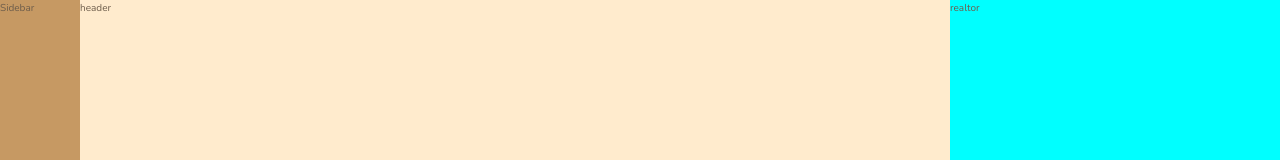
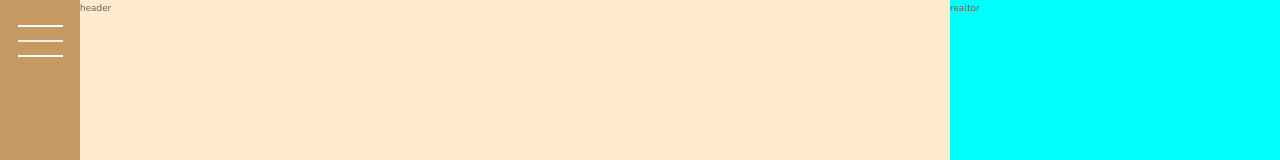
Before and after one commit to bechandrakant/realtors-project, a website: page index.html in a window 1280 px wide. Shown: the top 160 px of the page. Drawn offline with nearby package versions, Linux system fonts and the light colour scheme.

Commit message:
feat(sidebar): add sidebar

```diff
--- a/index.html
+++ b/index.html
@@ -15,7 +15,9 @@
     <title>nexter &mdash; your home, your freedom</title>
   </head>
   <body class="container">
-    <div class="sidebar">Sidebar</div>
+    <div class="sidebar">
+      <button class="btn-nav"></button>
+    </div>
 
     <header class="header">header</header>
 
--- a/sass/_sidebar.scss
+++ b/sass/_sidebar.scss
@@ -2,4 +2,33 @@
   background-color: $color-primary;
   grid-row: 1 / -1;
   grid-column: sidebar-start / sidebar-end;
+
+  display: flex;
+  justify-content: center;
 }
+
+.btn-nav {
+  border: none;
+  border-radius: 0;
+
+  width: 4.5rem;
+  height: 2px;
+  margin-top: 4rem;
+
+  &::before,
+  &::after {
+    display: block;
+    width: 4.5rem;
+    height: 2px;
+    content: "";
+    background-color: white;
+  }
+
+  &::before {
+    transform: translateY(-1.5rem);
+  }
+
+  &::after {
+    transform: translateY(1.3rem);
+  }
+}
```
Also changed, not shown: css/style.css.
